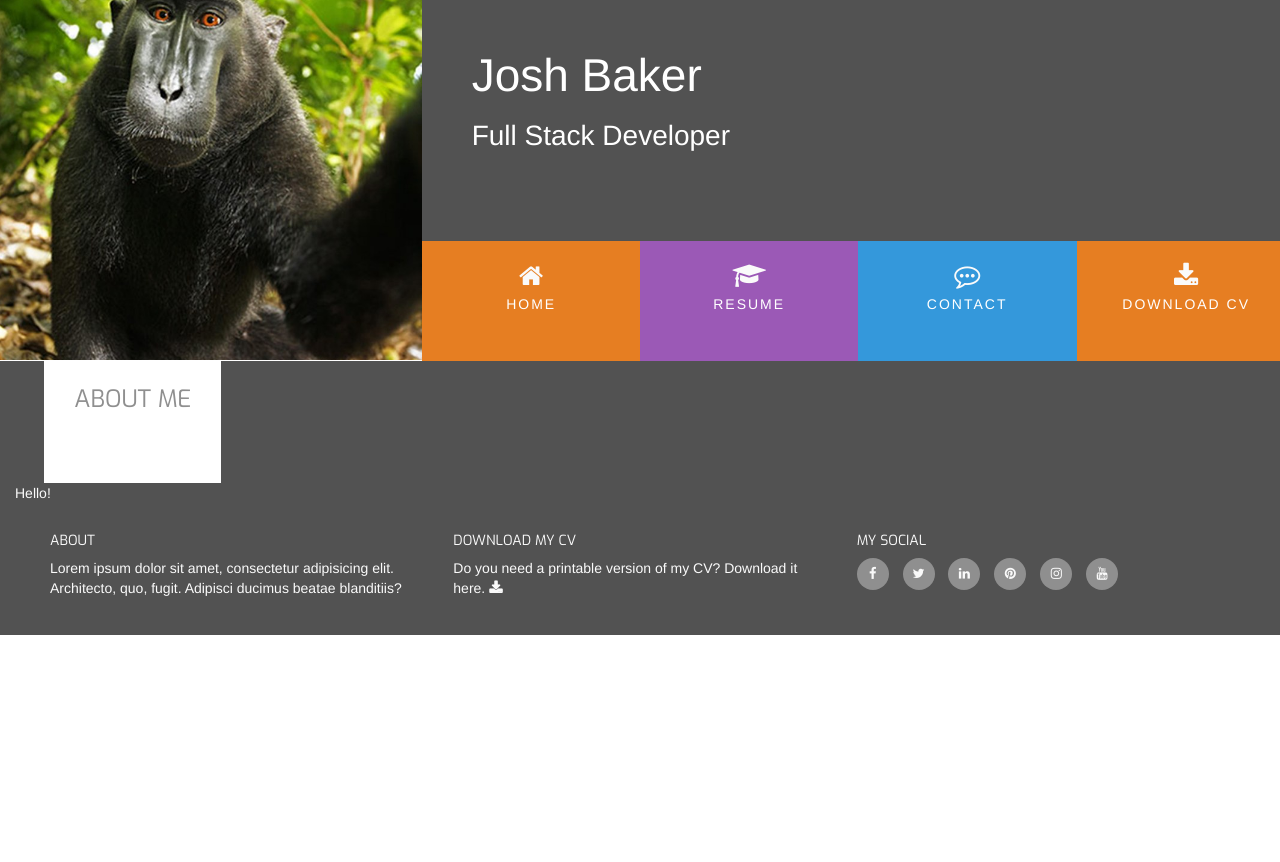
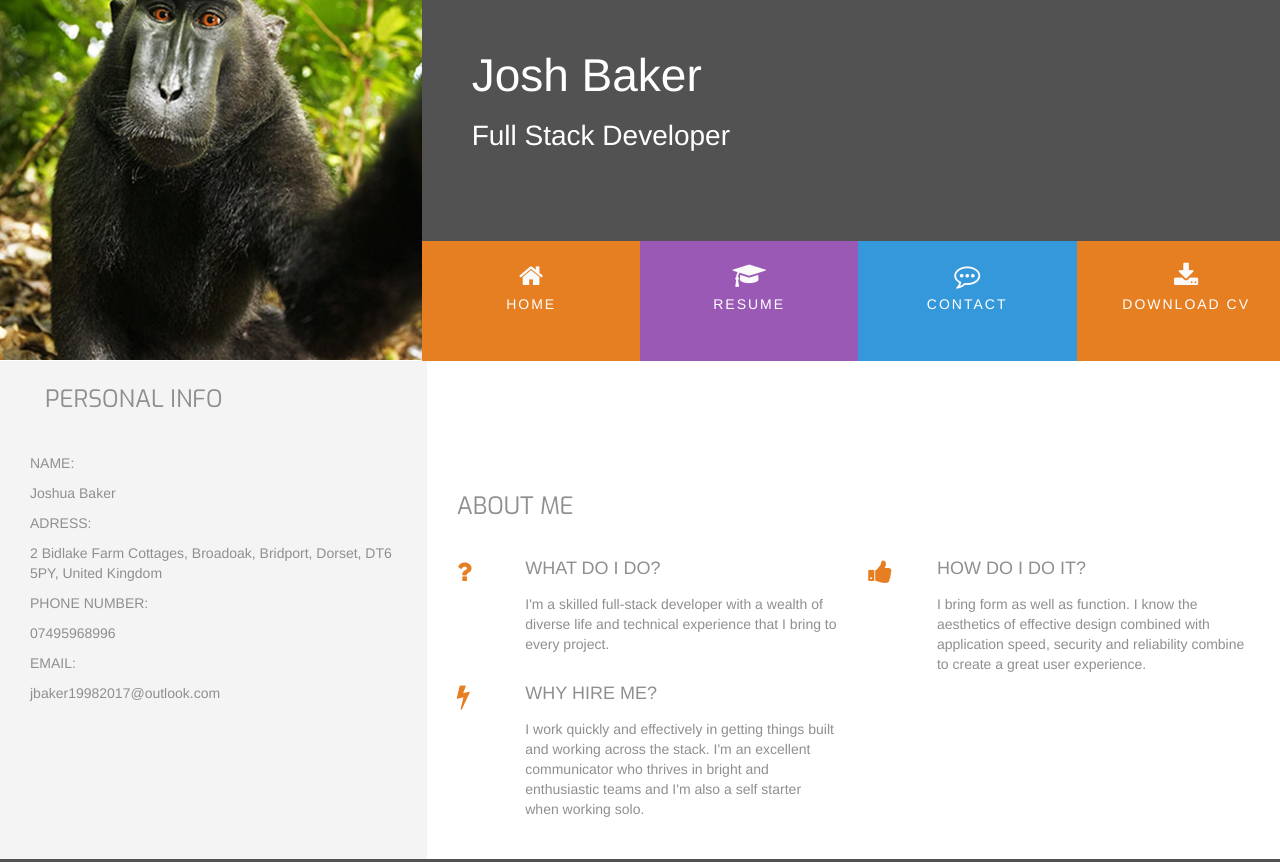
Before and after one commit to jbaker9/jb-resume, a plain HTML site: page index.html in a window 1280 px wide. Shown: the top 862 px of the page. Before the commit the page ends 800 px from the top, so only its background shows below. Drawn offline with nearby package versions, Linux system fonts and the light colour scheme.

Commit message:
Added three reasons and about me sections

```diff
--- a/assets/css/style.css
+++ b/assets/css/style.css
@@ -29,6 +29,7 @@
 header {
     margin: 0;
 }
+
 
 /*-----------------------------Special Paddings/Margins/Text*/
 
@@ -157,7 +158,7 @@ h4 {
 
 .container-fluid {
     background-color: #525252;
-    color: #fafafa;
+    color: #8f8f8f;
     min-height: 120px;
     margin: 0;
 }
@@ -214,3 +215,20 @@ footer .cv-pdf i:hover {
 .section-heading {
     color: #8f8f8f;
 }
+
+/*-----------------------------Three Reasons*/
+
+.three-reasons-icon {
+    font-size: 26px;
+    color: #e67e22;
+}
+
+.three-reasons-heading {
+    margin-bottom: 15px;
+}
+
+/*-----------------------------Personal Info*/
+
+.bg-color-personal-info {
+    background-color: #f4f4f4;
+}
--- a/index.html
+++ b/index.html
@@ -1,5 +1,6 @@
 <!DOCTYPE html>
 <html lang="en">
+
 <head>
     <meta charset="UTF-8">
     <meta name="viewport" content="width=device-width, initial-scale=1.0">
@@ -10,6 +11,7 @@
     <link rel="stylesheet" href="assets/css/style.css" type="text/css" />
     <title>Document</title>
 </head>
+
 <body>
     <header>
         <div>
@@ -39,21 +41,97 @@
                             <li class="col-xs-6 col-sm-3 ui-menu-color-download menuitem">
                                 <a href="#" class="hvr-sweep-to-bottom"><i class="fa fa-download" aria-hidden="true"></i><span> Download CV</span> </a>
                             </li>
-
                         </ul>
                     </div>
                 </div>
             </div>
-
     </header>
     <section class="container-fluid">
         <div class="row row-table">
+            <div class="col-xs-12 col-sm-12 col-md-4 bg-color-personal-info section-column">
+                <div class="col-md-12">
+                    <h3 class="section-heading uppercase"> Personal Info </h3>
+                </div>
+            <div class="personal-info-item">
+                <div class="key">
+                    <p class="uppercase"> Name: </p>
+                </div>
+                <div class="value">
+                    <p> Joshua Baker </p>
+                </div>
+            </div>
+            <div class="personal-info-item">
+                <div class="key">
+                    <p class="uppercase"> Adress: </p>
+                </div>
+                <div class="value">
+                    <p> 2 Bidlake Farm Cottages, Broadoak, Bridport, Dorset, DT6 5PY, United Kingdom </p>
+                </div>
+            </div>
+            <div class="personal-info-item">
+                <div class="key">
+                    <p class="uppercase"> Phone Number: </p>
+                </div>
+                <div class="value">
+                    <p> 07495968996 </p>
+                </div>
+            </div>
+            <div class="personal-info-item">
+                <div class="key">
+                    <p class="uppercase"> Email: </p>
+                </div>
+                <div class="value">
+                    <p> jbaker19982017@outlook.com </p>
+                </div>
+            </div>
+            </div>
             <div class="col-xs-12 col-sm-12 col-md-8 bg-color-three-reasons section-column">
                 <div class="row">
                     <div class="col-md-12">
                         <h3 class="section-heading uppercase">
                             About Me
                         </h3>
+                    </div>
+                </div>
+                <div class="row">
+                    <div class="col-xs-10 col-xs-offset-1 col-sm-offset-0 col-sm-4 col-md-6">
+                        <div class="row">
+                            <div class="col-xs-2 col-sm-2 col-md-2">
+                                <i class="three-reasons-icon fa fa-question" aria-hidden="true"></i>
+                            </div>
+                            <div class="col-xs-10 col-sm-10">
+                                <h4 class="three-reasons-heading uppercase"> What Do I Do? </h4>
+                                <p>
+                                    I'm a skilled full-stack developer with a wealth of diverse life and technical experience that I bring to every project.
+                                </p>
+                            </div>
+                        </div>
+                    </div>
+                    <div class="col-xs-10 col-xs-offset-1 col-sm-offset-0 col-sm-4 col-md-6">
+                        <div class="row">
+                            <div class="col-xs-2 col-sm-2 col-md-2">
+                                <i class="three-reasons-icon fa fa-thumbs-up" aria-hidden="true"></i>
+                            </div>
+                            <div class="col-xs-10 col-sm-10">
+                                <h4 class="three-reasons-heading uppercase"> How Do I Do it? </h4>
+                                <p>
+                                    I bring form as well as function. I know the aesthetics of effective design combined with application speed, security and reliability combine to create a great user experience.
+                                </p>
+                            </div>
+                        </div>
+                    </div>
+                    <div class="col-xs-10 col-xs-offset-1 col-sm-offset-0 col-sm-4 col-md-6">
+                        <div class="row">
+                            <div class="col-xs-2 col-sm-2 col-md-2">
+                                <i class="three-reasons-icon fa fa-bolt" aria-hidden="true"></i>
+                            </div>
+                            <div class="col-xs-10 col-sm-10">
+                                <h4 class="three-reasons-heading uppercase"> Why Hire Me? </h4>
+                                <p>
+                                    I work quickly and effectively in getting things built and working across the stack. I'm an excellent communicator who thrives in bright and enthusiastic teams and I'm also a self starter when working solo.
+                                </p>
+                            </div>
+                        </div>
                     </div>
                 </div>
             </div>
@@ -89,4 +167,5 @@
         </div>
     </footer>
 </body>
+
 </html>
```
Lines whose indentation alone changed are shown as unchanged.
